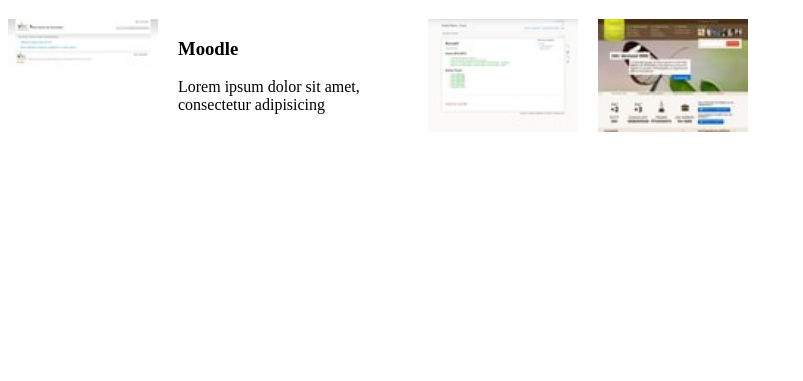
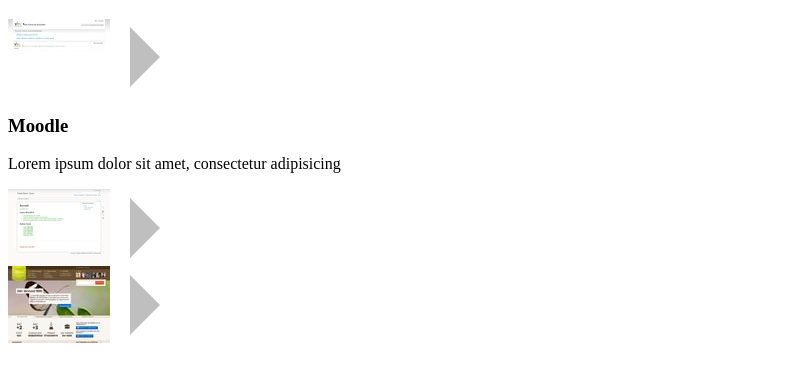
Before and after one commit to MMI-NFC-2026/sae105-r112-tp4-zonniry, a plain HTML site: page index.html in a window 1280 px wide. Shown: the part 61-442 px from the top of the page, without its empty margins (0-803 px from the left). Drawn offline with Linux system fonts and the light colour scheme.

Commit message:
retour en colonne aparition des éléments en bas des images  et rajout d'une flèche grise

```diff
--- a/src/css/components/accordeon.css
+++ b/src/css/components/accordeon.css
@@ -1,42 +1,18 @@
-.accordeon {
+.accordeon > details > summary {
+  list-style: none;
   display: flex;
+  align-items: center;
   gap: 20px;
-  align-items: flex-start;
 }
 
-details {
-  width: 150px;
-  transition: width 0.5s ease;
-}
-
-
-summary {
-  list-style: none;
-  cursor: pointer;
-}
-
-summary::-webkit-details-marker {
+.accordeon > details > summary::marker,
+.accordeon > details > summary::-webkit-details-marker {
   display: none;
 }
 
-summary img {
-  width: 150px;
-  height: auto;
-  display: block;
+.accordeon > details > summary::after {
+  content: "";
+  border-top: 30px solid transparent;
+  border-bottom: 30px solid transparent;
+  border-left: 30px solid #bfbfbf;
 }
-
-
-details[open] {
-  width: 400px;
-  display: flex;
-  gap: 20px;
-}
-
-details[open] summary,
-details[open] div {
-  flex-shrink: 0;
-}
-
-details[open] div {
-  width: 230px;
-}
```
